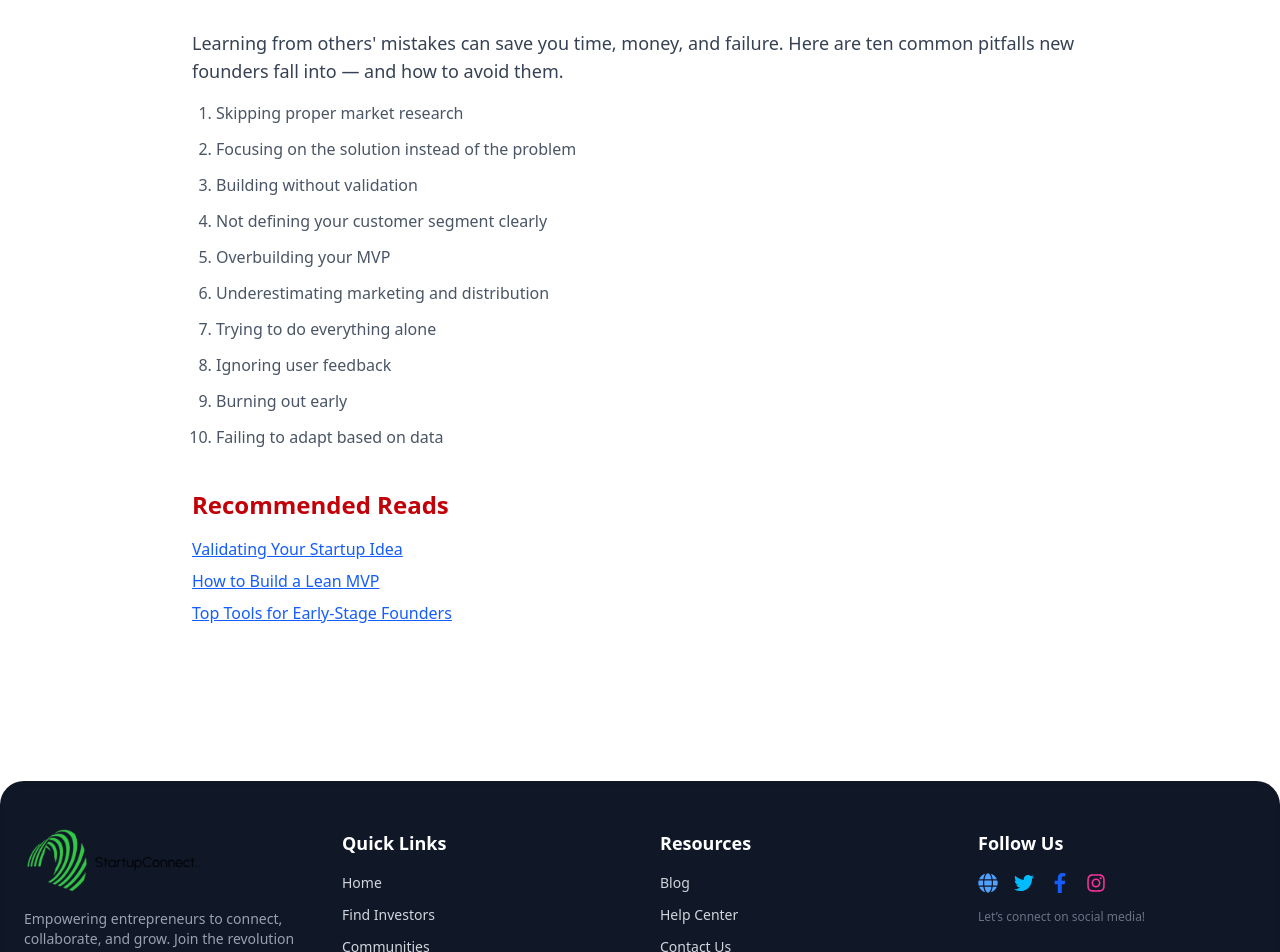
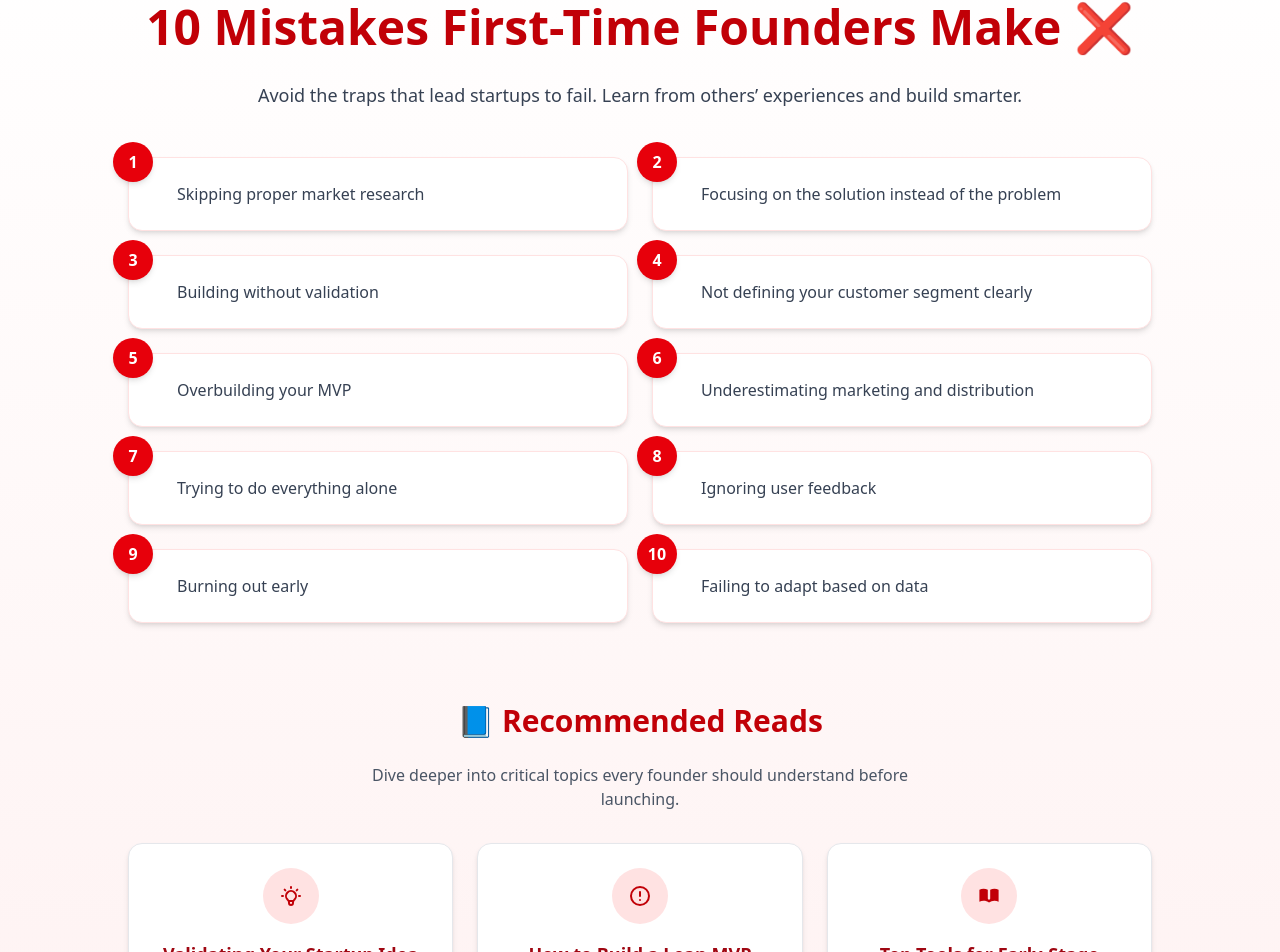
Before and after one commit to tanujgrover9/Startupconnect, a React (Vite) app: page /learn/founder-mistakes in a window 1280 px wide. Shown: the part 171-1123 px from the top of the page. Built offline with nearby package versions, Linux system fonts and the light colour scheme.

Commit message:
first commit

```diff
--- a/src/components/Navbar.tsx
+++ b/src/components/Navbar.tsx
@@ -28,7 +28,7 @@ const Navbar = () => {
           <img
             src={logo}
             alt="StartupConnect Logo"
-            className="h-10 w-auto object-contain drop-shadow-md"
+            className="h-14 w-auto object-contain drop-shadow-md"
           />
         </Link>
 
--- a/src/pages/FindInvestors.tsx
+++ b/src/pages/FindInvestors.tsx
@@ -2,6 +2,8 @@ import { Card, CardContent } from "@/components/ui/card";
 import { Button } from "@/components/ui/button";
 import { motion } from "framer-motion";
 import investorBanner from "../assets/investor-banner.jpg";
+import Footer from "@/components/Footer";
+import Navbar from "@/components/Navbar";
 
 const investors = Array.from({ length: 12 }, (_, i) => ({
   name: `Investor ${i + 1}`,
@@ -12,6 +14,8 @@ const investors = Array.from({ length: 12 }, (_, i) => ({
 
 const FindInvestors = () => {
   return (
+    <>
+    <Navbar/>
     <section className="bg-gradient-to-br from-blue-50 to-white dark:from-gray-900 dark:to-gray-950 min-h-screen">
       {/* Hero Banner */}
       <div className="relative w-full h-72 md:h-96 overflow-hidden rounded-b-3xl shadow-lg">
@@ -77,6 +81,9 @@ const FindInvestors = () => {
         </div>
       </div>
     </section>
+    <Footer/>
+    </>
+
   );
 };
 
--- a/src/pages/FounderMistakesPage.tsx
+++ b/src/pages/FounderMistakesPage.tsx
@@ -1,43 +1,99 @@
 import Footer from "@/components/Footer";
 import Navbar from "@/components/Navbar";
+import { useEffect } from "react";
+import { motion } from "framer-motion";
+import { HiOutlineLightBulb, HiOutlineExclamationCircle, HiBookOpen } from "react-icons/hi";
+
+const mistakes = [
+  "Skipping proper market research",
+  "Focusing on the solution instead of the problem",
+  "Building without validation",
+  "Not defining your customer segment clearly",
+  "Overbuilding your MVP",
+  "Underestimating marketing and distribution",
+  "Trying to do everything alone",
+  "Ignoring user feedback",
+  "Burning out early",
+  "Failing to adapt based on data",
+];
+
+const reads = [
+  { title: "Validating Your Startup Idea", link: "#", icon: <HiOutlineLightBulb /> },
+  { title: "How to Build a Lean MVP", link: "#", icon: <HiOutlineExclamationCircle /> },
+  { title: "Top Tools for Early-Stage Founders", link: "#", icon: <HiBookOpen /> },
+];
 
 const FounderMistakesPage = () => {
+  useEffect(() => {
+    window.scrollTo(0, 0);
+  }, []);
+
   return (
     <>
-    <Navbar/>
-    <section className="min-h-screen py-16 px-6 md:px-20 bg-white">
-      <div className="max-w-4xl mx-auto">
-        <h1 className="text-4xl font-extrabold text-red-700 mb-6">
-          10 Mistakes First-Time Founders Make
-        </h1>
-        <p className="text-lg text-gray-700 mb-4">
-          Learning from others' mistakes can save you time, money, and failure. Here are ten common pitfalls new founders fall into — and how to avoid them.
-        </p>
+      <Navbar />
+      <section className="min-h-screen bg-gradient-to-b from-white to-red-50 px-6 md:px-20 py-20">
+        <div className="max-w-5xl mx-auto">
+          <motion.h1
+            className="text-5xl font-extrabold text-red-700 mb-6 leading-tight text-center"
+            initial={{ opacity: 0, y: 20 }}
+            animate={{ opacity: 1, y: 0 }}
+            transition={{ duration: 0.5 }}
+          >
+            10 Mistakes First-Time Founders Make ❌
+          </motion.h1>
+          <p className="text-gray-700 text-lg max-w-3xl mx-auto mb-12 text-center">
+            Avoid the traps that lead startups to fail. Learn from others’ experiences and build smarter.
+          </p>
 
-        <ol className="list-decimal pl-6 space-y-3 text-gray-600">
-          <li>Skipping proper market research</li>
-          <li>Focusing on the solution instead of the problem</li>
-          <li>Building without validation</li>
-          <li>Not defining your customer segment clearly</li>
-          <li>Overbuilding your MVP</li>
-          <li>Underestimating marketing and distribution</li>
-          <li>Trying to do everything alone</li>
-          <li>Ignoring user feedback</li>
-          <li>Burning out early</li>
-          <li>Failing to adapt based on data</li>
-        </ol>
+          {/* Mistake List */}
+          <div className="grid md:grid-cols-2 gap-6">
+            {mistakes.map((item, index) => (
+              <motion.div
+                key={index}
+                className="p-6 bg-white border border-red-100 rounded-xl shadow-md hover:shadow-lg transition-transform hover:-translate-y-1 relative"
+                initial={{ opacity: 0, y: 30 }}
+                whileInView={{ opacity: 1, y: 0 }}
+                transition={{ duration: 0.4, delay: index * 0.05 }}
+                viewport={{ once: true }}
+              >
+                <div className="absolute -top-4 -left-4 w-10 h-10 bg-red-600 text-white font-bold rounded-full flex items-center justify-center shadow-md">
+                  {index + 1}
+                </div>
+                <p className="text-gray-700 text-base ml-6">{item}</p>
+              </motion.div>
+            ))}
+          </div>
 
-        <h2 className="mt-10 text-2xl font-semibold text-red-700">Recommended Reads</h2>
-        <ul className="mt-4 space-y-2 text-blue-600 underline">
-          <li><a href="#">Validating Your Startup Idea</a></li>
-          <li><a href="#">How to Build a Lean MVP</a></li>
-          <li><a href="#">Top Tools for Early-Stage Founders</a></li>
-        </ul>
-      </div>
-    </section>
-    <Footer/>
+          {/* Recommended Reads */}
+          <div className="mt-20 text-center">
+            <h2 className="text-3xl font-bold text-red-700 mb-6">📘 Recommended Reads</h2>
+            <p className="text-gray-600 mb-8 max-w-xl mx-auto">
+              Dive deeper into critical topics every founder should understand before launching.
+            </p>
+
+            <div className="grid md:grid-cols-3 gap-6 max-w-5xl mx-auto">
+              {reads.map((res, i) => (
+                <motion.a
+                  key={i}
+                  href={res.link}
+                  className="bg-white border border-gray-200 p-6 rounded-xl shadow-md hover:bg-red-50 transition flex flex-col items-center text-center"
+                  initial={{ opacity: 0, y: 20 }}
+                  whileInView={{ opacity: 1, y: 0 }}
+                  transition={{ duration: 0.3, delay: i * 0.1 }}
+                  viewport={{ once: true }}
+                >
+                  <div className="bg-red-100 text-red-700 rounded-full w-14 h-14 flex items-center justify-center text-2xl mb-4">
+                    {res.icon}
+                  </div>
+                  <h4 className="text-lg font-semibold text-red-800">{res.title}</h4>
+                </motion.a>
+              ))}
+            </div>
+          </div>
+        </div>
+      </section>
+      <Footer />
     </>
-
   );
 };
 
--- a/src/pages/PostsPage.tsx
+++ b/src/pages/PostsPage.tsx
@@ -1,4 +1,4 @@
-import { useState } from "react";
+import { useEffect, useState } from "react";
 import { Calendar, X } from "lucide-react";
 import Navbar from "../components/Navbar";
 import Footer from "../components/Footer";
@@ -32,6 +32,9 @@ const blogs: Blog[] = Array.from({ length: 10 }).map((_, i) => ({
 }));
 
 const BlogPage = () => {
+   useEffect(() => {
+      window.scrollTo(0, 0); // Scroll to top when component mounts
+    }, []);
   const [selectedBlog, setSelectedBlog] = useState<Blog | null>(null);
 
   return (
```
Also changed, not shown: src/pages/Login.tsx (+49 -48 lines), src/pages/PitchInvestorsPage.tsx (+57 -22 lines), src/pages/StartBusinessPage.tsx (+51 -23 lines), src/pages/TalkToExperts.tsx (+37 -34 lines), 2 other files (tests, documents, lock files or other folders).
